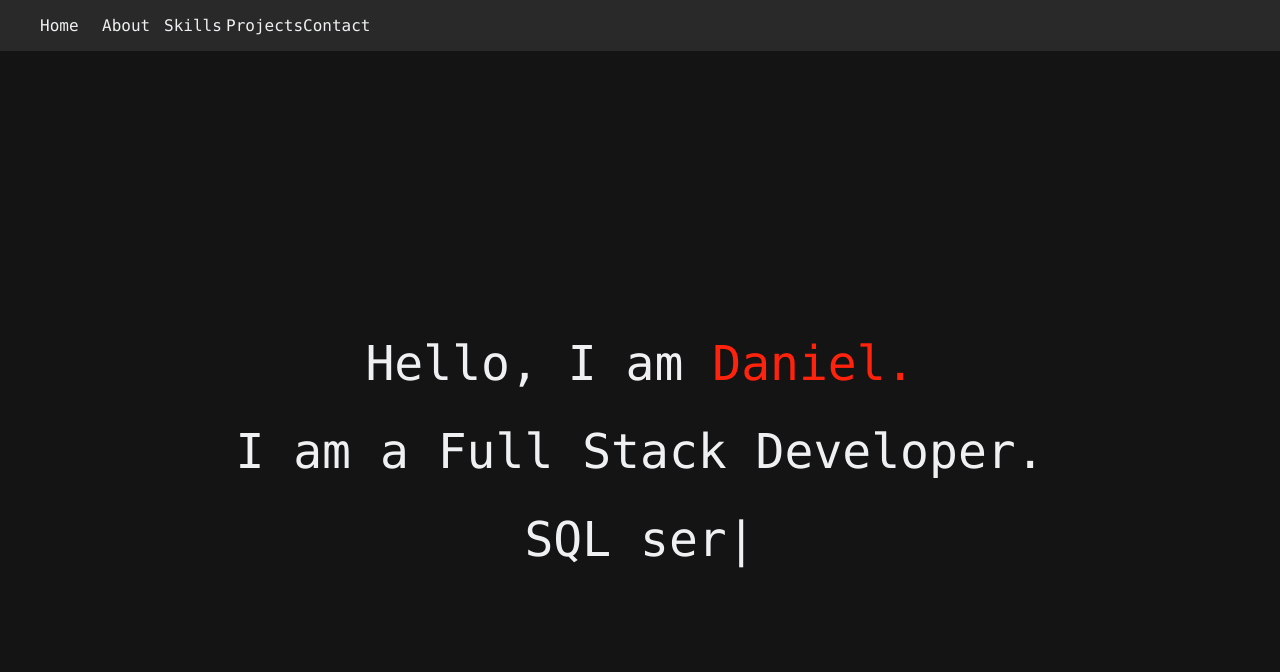
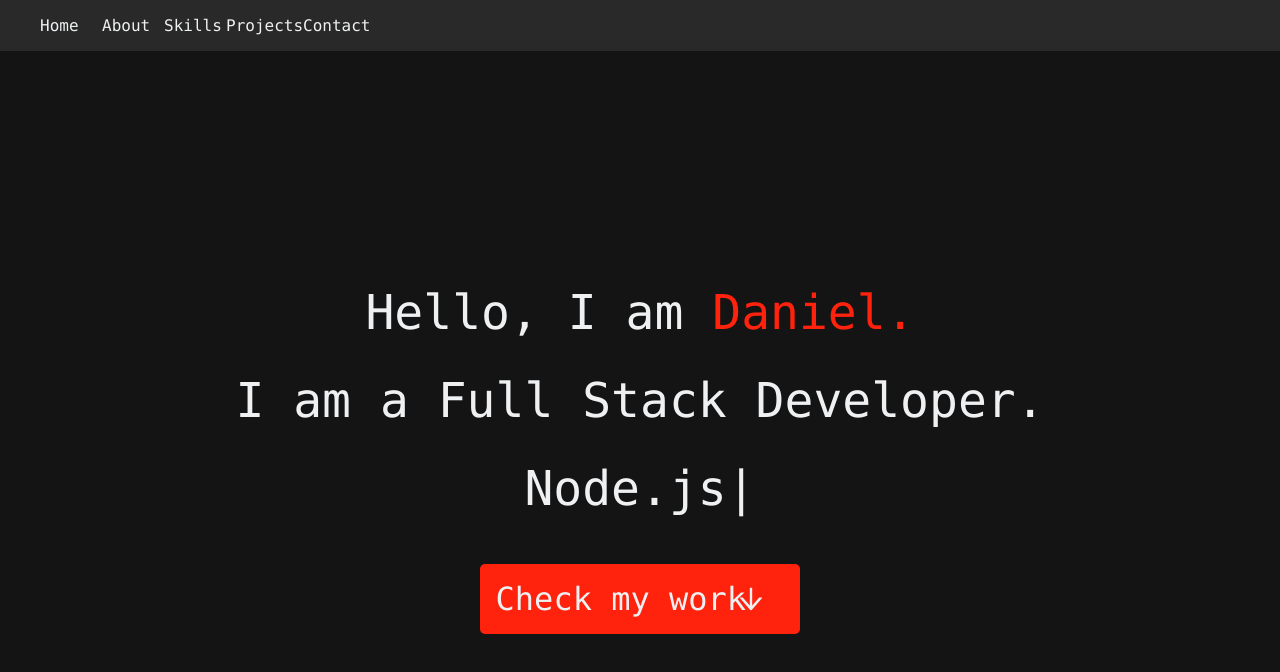
Before and after one commit to dandlp95/portfolio, a React (Create React App) app: page / in a window 1280 px wide. Shown: the top 672 px of the page. Built offline with nearby package versions, Linux system fonts and the light colour scheme; the HTML template or start-up script is replaced by a standard one.

Commit message:
finished button styling

```diff
--- a/package.json
+++ b/package.json
@@ -8,6 +8,7 @@
     "@testing-library/user-event": "^13.5.0",
     "react": "^18.2.0",
     "react-dom": "^18.2.0",
+    "react-icons": "^4.7.1",
     "react-scripts": "5.0.1",
     "react-type-animation": "^2.1.2",
     "web-vitals": "^2.1.4"
--- a/src/App.module.css
+++ b/src/App.module.css
@@ -1,6 +1,4 @@
-:root {
-  --eerie-blac: #141414;
-}
+
 
 .appMain {
   background-color: var(--eerie-blac);
--- a/src/components/header.module.css
+++ b/src/components/header.module.css
@@ -1,8 +1,3 @@
-:root{
-    --black-light: #292929;
-    --cultured: #EEF0F2;
-}
-
 .headerMain{
     background-color: var(--black-light);
     width: 100%;
--- a/src/components/home.jsx
+++ b/src/components/home.jsx
@@ -1,4 +1,5 @@
 import HomeCSS from "./home.module.css";
+import ScrollerButton from "./scrollerButton";
 import { TypeAnimation } from "react-type-animation";
 
 const Home = () => {
@@ -12,26 +13,27 @@ const Home = () => {
         <TypeAnimation
           sequence={[
             "React.js",
-            1000,
+            1500,
             ".NET Core",
-            1000,
+            1500,
             "Node.js",
-            1000,
+            1500,
             "SQL server",
-            1000,
+            1500,
             "MongoDB",
-            1000,
+            1500,
             "REST APIs",
-            1000,
+            1500,
             "Postman.",
-            1000,
+            1500,
           ]}
-          speed={40} // Custom Speed from 1-99 - Default Speed: 40
+          speed={30}
           // style={{ fontSize: "2em" }}
-          wrapper="div" // Animation will be rendered as a <span>
-          repeat={0} // Repeat this Animation Sequence infinitely
+          wrapper="div"
+          repeat={0}
         />
       </div>
+      <ScrollerButton />
     </div>
   );
 };
--- a/src/components/home.module.css
+++ b/src/components/home.module.css
@@ -1,7 +1,4 @@
-:root {
-  --cultured: #eef0f2;
-  --red-ryb: #ff220c;
-}
+
 .homeMain {
   font-family: Consolas;
   font-size: 3rem;
@@ -16,3 +13,7 @@
 .homeMain div {
     line-height: 5.5rem;
 }
+
+.homeMain button{
+    margin-top: 2rem;
+}
--- /dev/null
+++ b/src/components/scrollerButton.jsx
@@ -0,0 +1,15 @@
+import ScrollerButtonCSS from "./scrollerButton.module.css";
+import { AiOutlineArrowDown } from "react-icons/ai";
+
+const ScrollerButton = () => {
+  return (
+    <button className={ScrollerButtonCSS.scrollerButton}>
+      Check my work{" "}
+      <span className={ScrollerButtonCSS.arrow}>
+        <AiOutlineArrowDown />
+      </span>
+    </button>
+  );
+};
+
+export default ScrollerButton;
--- /dev/null
+++ b/src/components/scrollerButton.module.css
@@ -0,0 +1,18 @@
+.scrollerButton {
+    padding: 1rem 3.4rem 1rem 1rem;
+    font-size: 2rem;
+    font-family: Consolas;
+    font-weight: bolder;
+    background-color: var(--red-ryb);
+    color: var(--cultured);
+    cursor: pointer;
+    position: relative;
+    border: none;
+    border-radius: 5px;
+}
+
+.scrollerButton .arrow{
+    position: absolute;
+    left: 255px;
+    top: 19px;
+}
--- a/src/index.css
+++ b/src/index.css
@@ -1,13 +1,21 @@
+:root {
+  --cultured: #eef0f2;
+  --red-ryb: #ff220c;
+  --black-light: #292929;
+  --cultured: #eef0f2;
+  --eerie-blac: #141414;
+}
+
 body {
   margin: 0;
-  font-family: -apple-system, BlinkMacSystemFont, 'Segoe UI', 'Roboto', 'Oxygen',
-    'Ubuntu', 'Cantarell', 'Fira Sans', 'Droid Sans', 'Helvetica Neue',
+  font-family: -apple-system, BlinkMacSystemFont, "Segoe UI", "Roboto", "Oxygen",
+    "Ubuntu", "Cantarell", "Fira Sans", "Droid Sans", "Helvetica Neue",
     sans-serif;
   -webkit-font-smoothing: antialiased;
   -moz-osx-font-smoothing: grayscale;
 }
 
 code {
-  font-family: source-code-pro, Menlo, Monaco, Consolas, 'Courier New',
+  font-family: source-code-pro, Menlo, Monaco, Consolas, "Courier New",
     monospace;
 }
```
Also changed, not shown: src/components/button.jsx (deleted), src/components/button.module.css (deleted), 1 other file (tests, documents, lock files or other folders).
